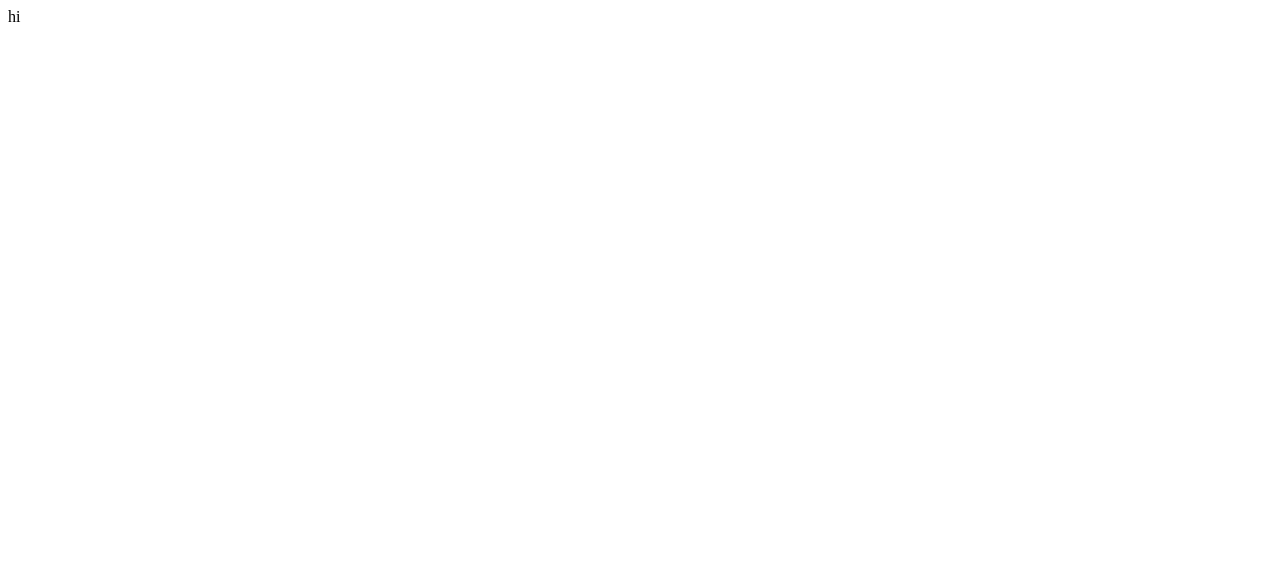
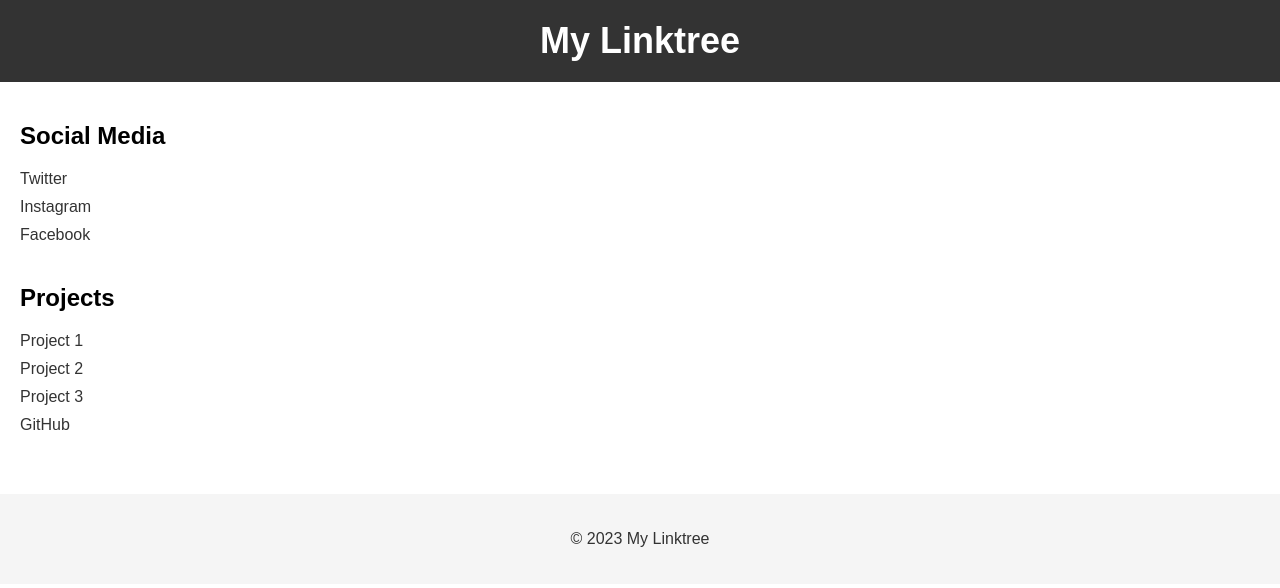
Before and after one commit to begoneBOT/munchyy_v0.005, a plain HTML site: page links.html in a window 1280 px wide. Drawn offline with Linux system fonts and the light colour scheme.

Commit message:
Update links.html

```diff
--- a/links.html
+++ b/links.html
@@ -1 +1,100 @@
-hi
+<!DOCTYPE html>
+<html>
+<head>
+    <style>
+        body {
+	margin: 0;
+	padding: 0;
+	font-family: Arial, sans-serif;
+}
+
+header {
+	background-color: #333;
+	color: #fff;
+	padding: 20px;
+	text-align: center;
+}
+
+h1 {
+	margin: 0;
+	font-size: 36px;
+}
+
+main {
+	padding: 20px;
+}
+
+section {
+	margin-bottom: 40px;
+}
+
+h2 {
+	font-size: 24px;
+	margin-bottom: 20px;
+}
+
+ul {
+	list-style: none;
+	padding: 0;
+	margin: 0;
+}
+
+li {
+	margin-bottom: 10px;
+}
+
+a {
+	color: #333;
+	text-decoration: none;
+}
+
+a:hover {
+	color: #f00;
+}
+
+footer {
+	background-color: #f5f5f5;
+	color: #333;
+	padding: 20px;
+	text-align: center;
+}
+
+    </style>
+
+	<title>My Linktree</title>
+	<link rel="stylesheet" type="text/css" href="style.css">
+	<meta name="viewport" content="width=device-width, initial-scale=1.0">
+</head>
+<body>
+	<header>
+		<h1>My Linktree</h1>
+	</header>
+
+	<main>
+		<section>
+			<h2>Social Media</h2>
+			<ul>
+				<li><a href="#">Twitter</a></li>
+				<li><a href="#">Instagram</a></li>
+				<li><a href="#">Facebook</a></li>
+			</ul>
+		</section>
+
+		<section>
+			<h2>Projects</h2>
+			<ul>
+				<li><a href="#">Project 1</a></li>
+				<li><a href="#">Project 2</a></li>
+				<li><a href="#">Project 3</a></li>
+				<li><a href="https://github.com/begoneBOT/munchyyy_v0">GitHub</a></li>
+			</ul>
+		</section>
+	</main>
+
+	<footer>
+		<p>&copy; 2023 My Linktree</p>
+	</footer>
+
+	<script type="text/javascript" src="script.js"></script>
+</body>
+</html>
```
